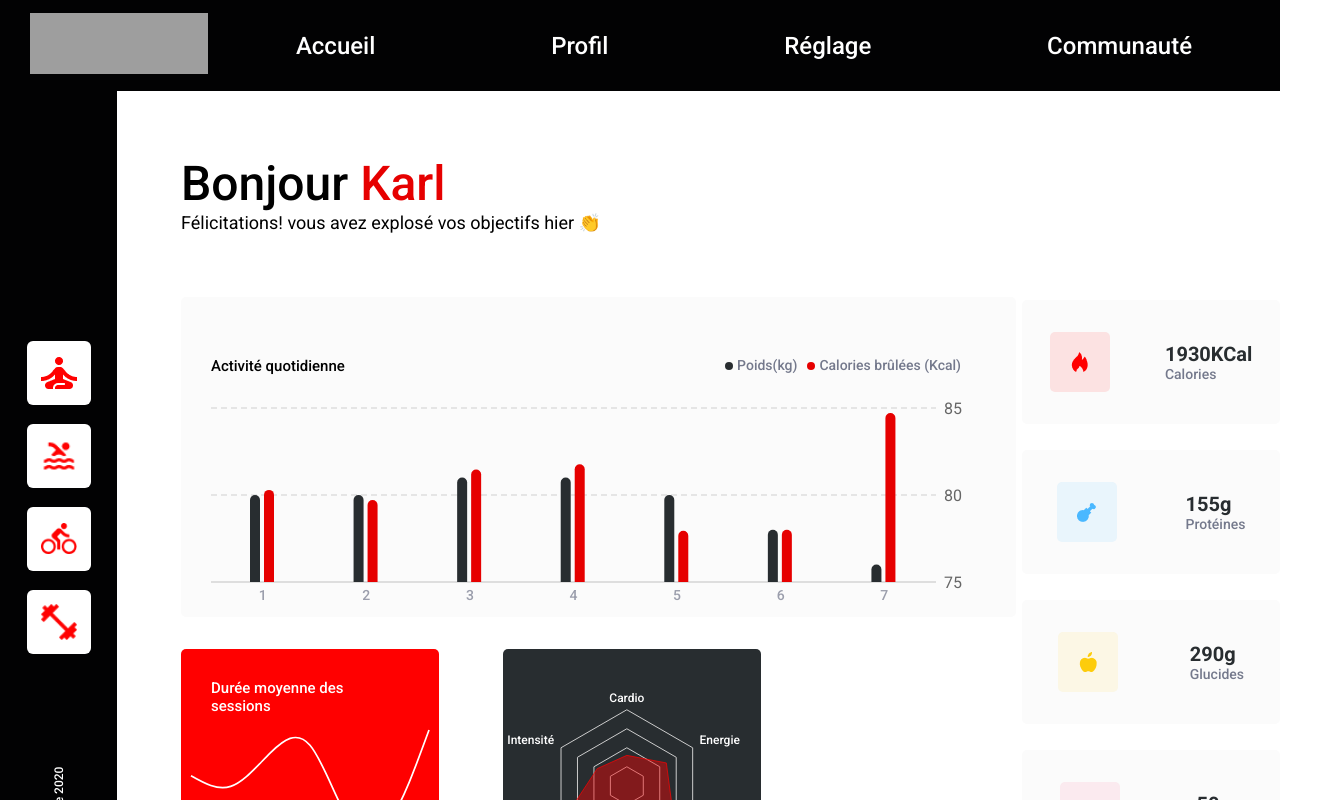
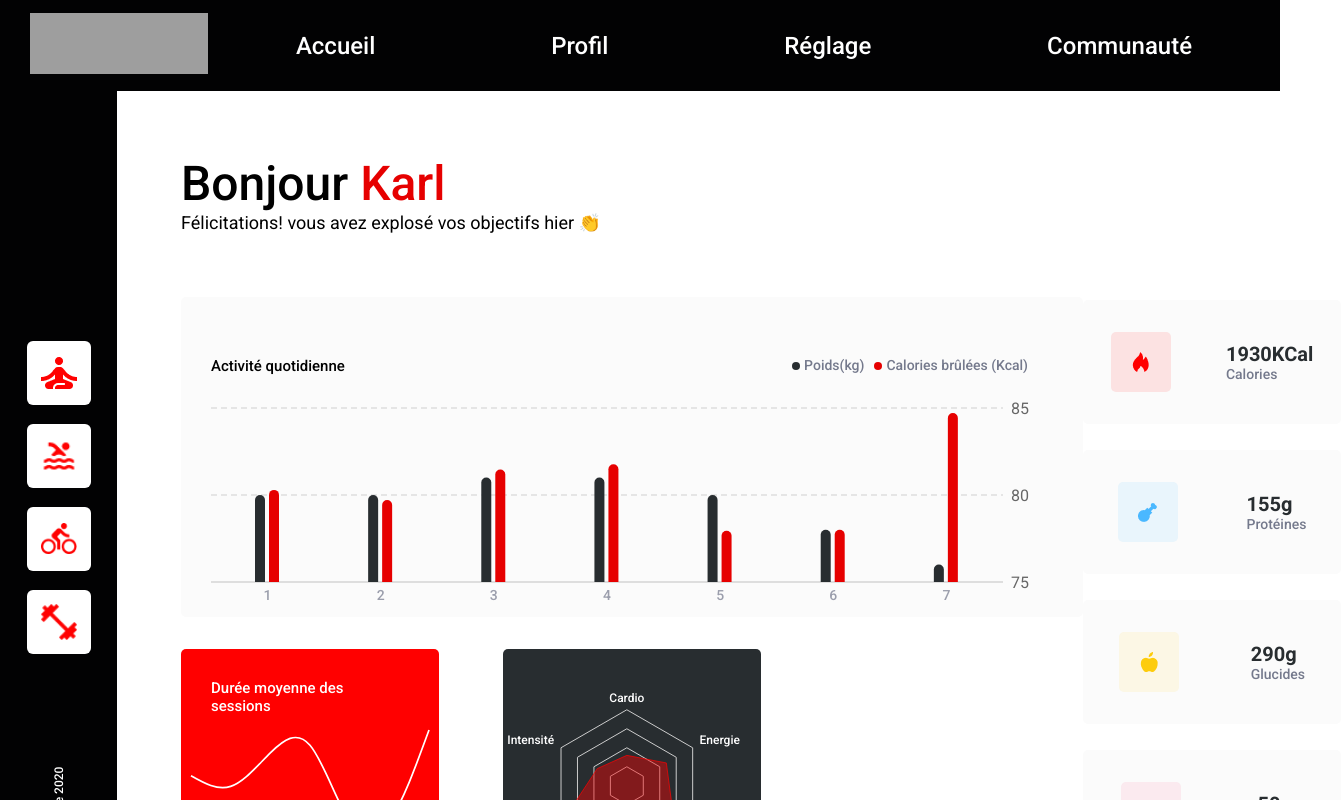
Before and after one commit to CDeque/CarolineDeque_12_31052022-, a React (Create React App) app: page / in a window 1280 px wide. Shown: the top 800 px of the page, 1341 px wide, since content can reach past the window. Built offline with nearby package versions, Linux system fonts and the light colour scheme; grey boxes are pictures that could not be loaded.

Commit message:
modifs CSS

```diff
--- a/src/Components/DailyActivityChart/index.jsx
+++ b/src/Components/DailyActivityChart/index.jsx
@@ -5,14 +5,14 @@ import styled from 'styled-components';
 
 
 const ActivityChartContainer= styled.div`
-width: 835px !important;
+width: 902px !important;
 background-color: #FBFBFB !important;
 border-radius: 5px;
 margin-left: 4rem;
 margin-top: 10px;
 padding-top: 60px;
 `
-const ChartTitle= styled.h1`
+const ChartTitle= styled.h2`
 font-size: 15px;
 font-weight: 500;
 margin-left: 30px;
@@ -34,7 +34,7 @@ const changeColorLegend= (value)=>{
 return(
   <ActivityChartContainer className='activity_chart_container'>
     <ChartTitle className='chart_title'>Activité quotidienne</ChartTitle>
-    <ResponsiveContainer width="100%"  height={230}  >
+    <ResponsiveContainer width="100%"  height={230} >
         <BarChart
           width={500}
           height={200}
--- a/src/Components/LineChartSessions/index.jsx
+++ b/src/Components/LineChartSessions/index.jsx
@@ -19,7 +19,9 @@ font-weight:500;
 
 width: 170px;
 `
-const Title=styled.p`
+const Title=styled.h2`
+font-size: 15px;
+font-weight:500;
 position: absolute;
 top:30px;
 left:30px
@@ -28,10 +30,7 @@ export default function UserAverageSessions(){
 
 
     const userAverageSessionsData= GetMockedUserSessions()
-
-
-
-    console.log( userAverageSessionsData.sessions);
+    // console.log( userAverageSessionsData.sessions);
     return(
 <AverageSessionContainer className='average_session_container' >
   {/* Line chart title */}
```
